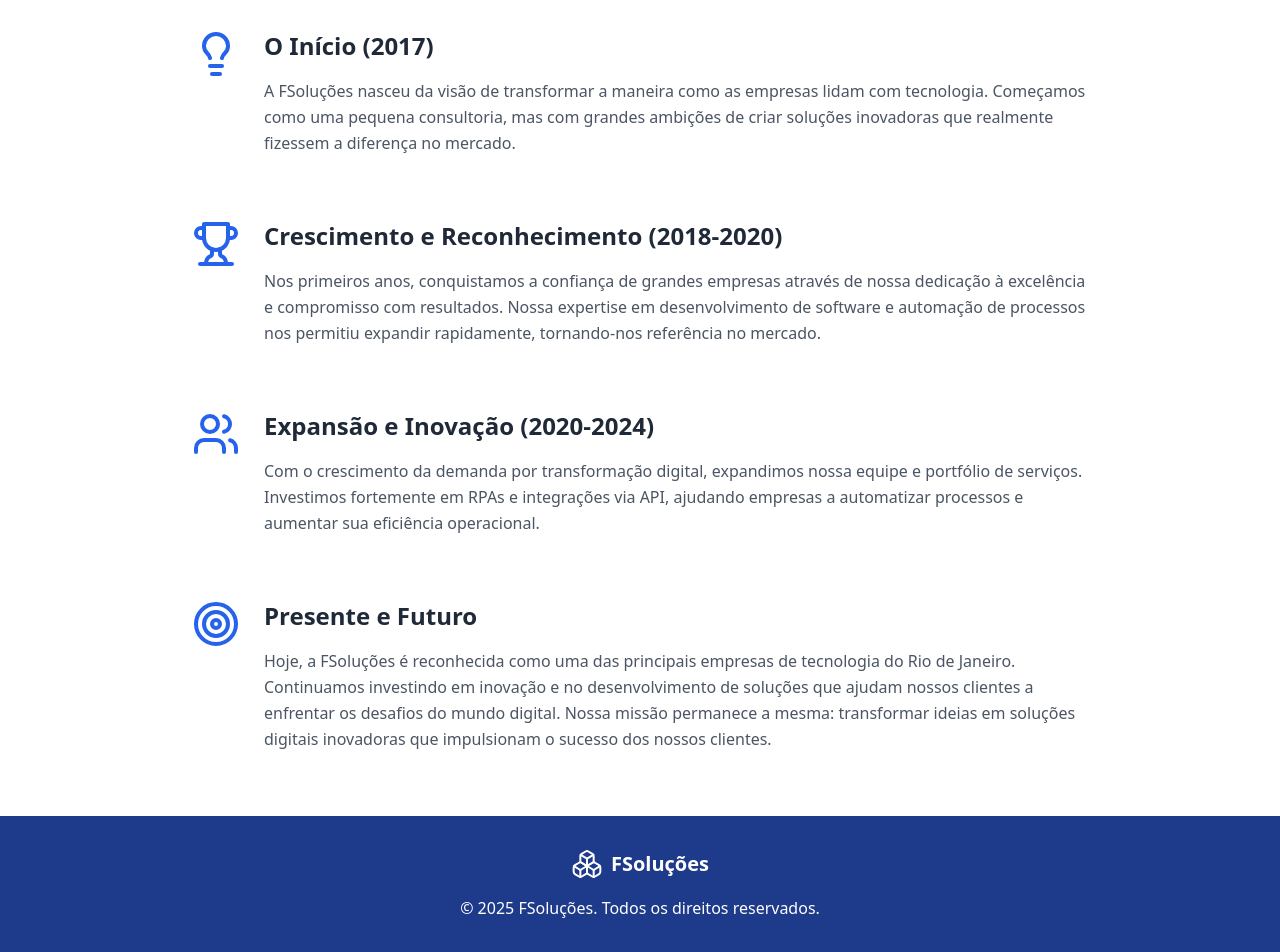
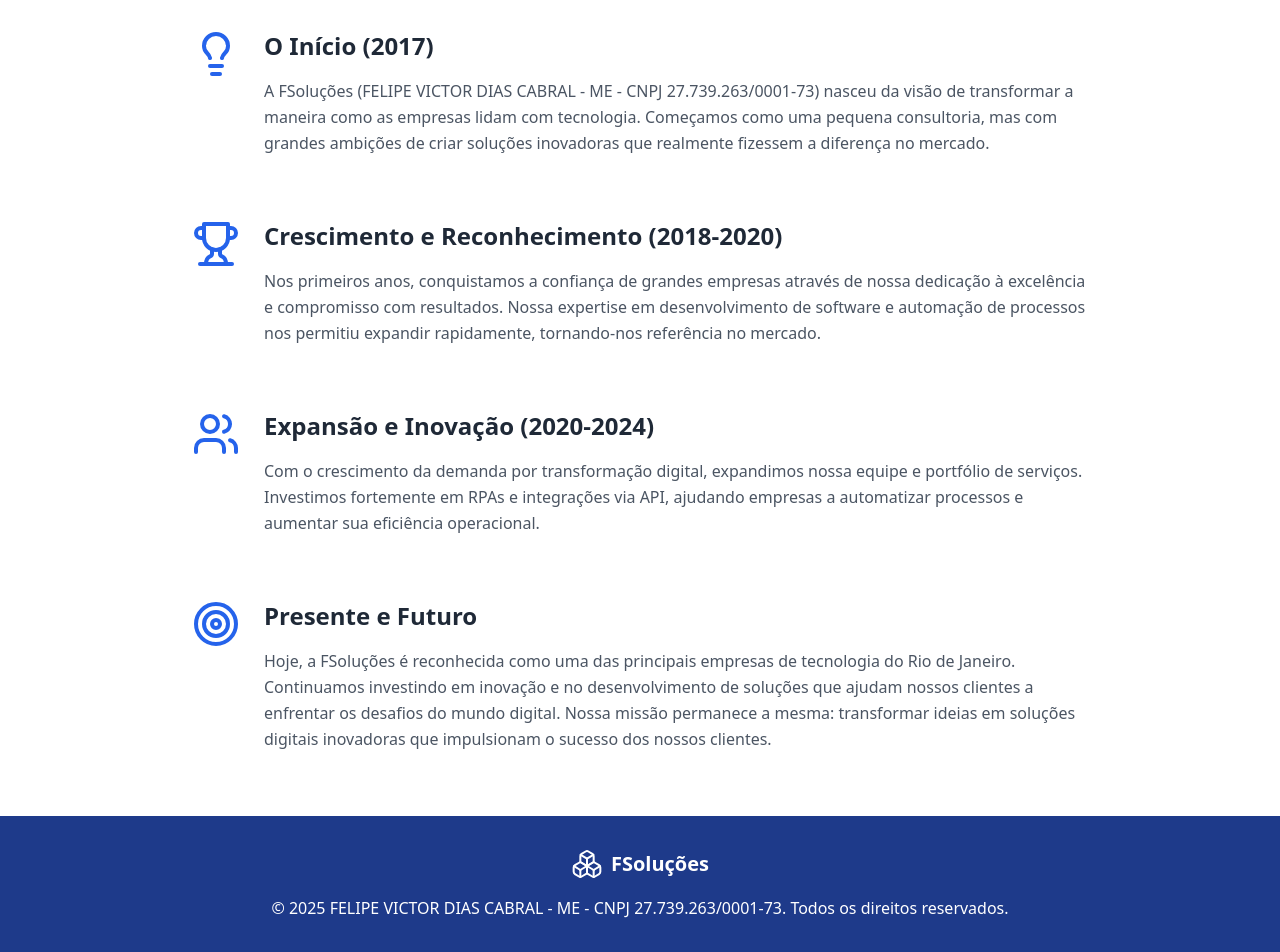
Before and after one commit to fvdcabral/fsolucoes, a React (Vite) app: page /historia in a window 1280 px wide. Shown: the part 210-1162 px from the top of the page. Built offline with nearby package versions, Linux system fonts and the light colour scheme.

Commit message:
razao social fsolucoes

```diff
--- a/src/App.tsx
+++ b/src/App.tsx
@@ -172,8 +172,8 @@ function HomePage() {
             <span className="text-xl font-bold">FSoluções</span>
           </div>
           <p>
-            © 2025 FSoluções CNPJ 27.739.263/0001-73. Todos os direitos
-            reservados.
+            © 2025 FELIPE VICTOR DIAS CABRAL - ME - CNPJ 27.739.263/0001-73.
+            Todos os direitos reservados.
           </p>
         </div>
       </footer>
--- a/src/pages/History.tsx
+++ b/src/pages/History.tsx
@@ -50,9 +50,10 @@ export function History() {
                 O Início (2017)
               </h2>
               <p className="text-gray-600 leading-relaxed">
-                A FSoluções nasceu da visão de transformar a maneira como as
-                empresas lidam com tecnologia. Começamos como uma pequena
-                consultoria, mas com grandes ambições de criar soluções
+                A FSoluções (FELIPE VICTOR DIAS CABRAL - ME - CNPJ
+                27.739.263/0001-73) nasceu da visão de transformar a maneira
+                como as empresas lidam com tecnologia. Começamos como uma
+                pequena consultoria, mas com grandes ambições de criar soluções
                 inovadoras que realmente fizessem a diferença no mercado.
               </p>
             </div>
@@ -121,7 +122,10 @@ export function History() {
             <Boxes className="w-8 h-8 text-white mr-2" strokeWidth={1.5} />
             <span className="text-xl font-bold">FSoluções</span>
           </div>
-          <p>© 2025 FSoluções. Todos os direitos reservados.</p>
+          <p>
+            © 2025 FELIPE VICTOR DIAS CABRAL - ME - CNPJ 27.739.263/0001-73.
+            Todos os direitos reservados.
+          </p>
         </div>
       </footer>
     </div>
```
